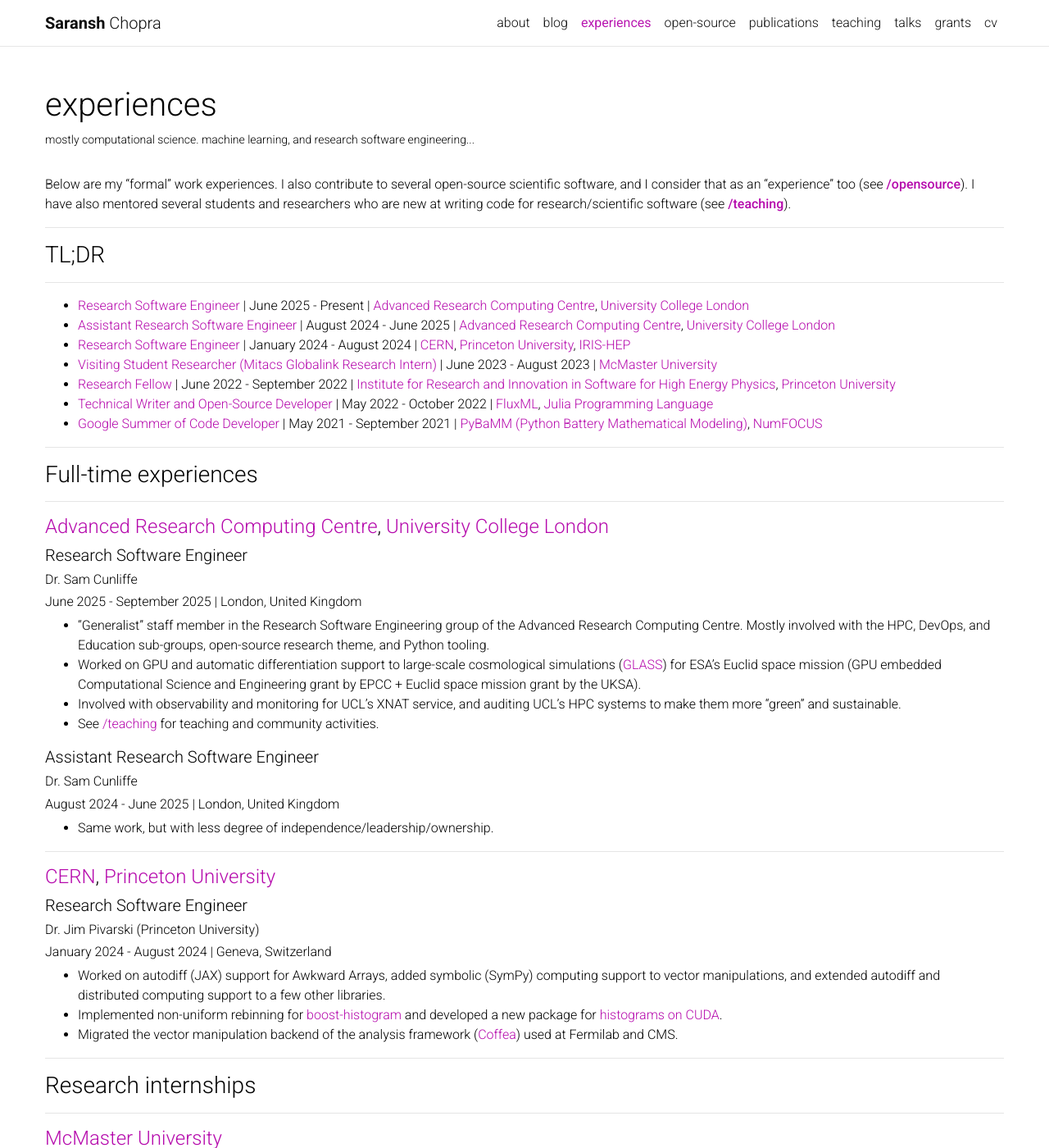
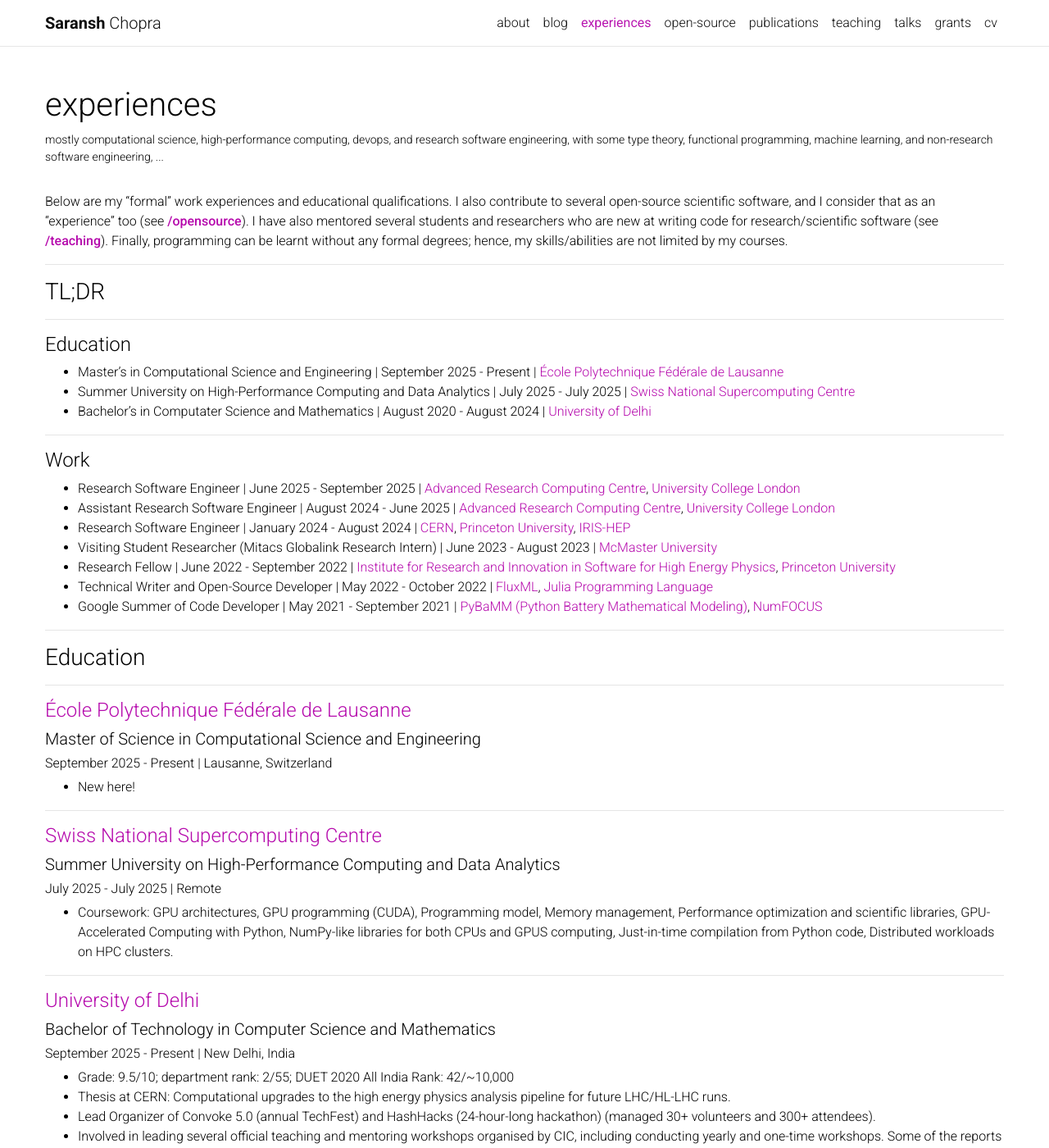
Before and after one commit to Saransh-cpp/Saransh-cpp.github.io, a Jekyll site: the page built from _pages/experiences.md, in a window 1280 px wide and 1400 px high. Shown: the whole window at 82% size. Built offline with Jekyll 4.4.1, drawn with Linux system fonts in a browser that asks for light colours; full-size pictures stand in for the smaller copies a plugin makes; comment, search, counter and statistics services are not loaded; a style sheet for code colours, icons or effects is not loaded; some of the changed text lies outside the part shown.

Commit message:
Friendship ended with UCL, EPFL is my new bestfriend

```diff
--- a/_data/repositories.yml
+++ b/_data/repositories.yml
@@ -15,6 +15,7 @@
   - UCL/rsd-engineeringcourse
   - UCL-ARC/rsd-summerschool
   - UCL-ARC/green-hpc-course
+  - UCL-ARC/python-tooling
   - osl-incubator/scicookie
   - pybamm-team/liionpack
   - pybamm-team/BattBot
@@ -22,9 +23,9 @@
 
 project_repos:
   - Saransh-cpp/polarising-content-on-indian-youtube-near-elections
-  - Saransh-cpp/OCRed
-  - Saransh-cpp/ChaoticEncryption.jl
-  - Saransh-cpp/releaseup
+  # - Saransh-cpp/OCRed
+  # - Saransh-cpp/ChaoticEncryption.jl
+  # - Saransh-cpp/releaseup
   - Saransh-cpp/rmstar
   - Saransh-cpp/MemeTastic
   - Saransh-cpp/PopItUp
--- a/_pages/experiences.md
+++ b/_pages/experiences.md
@@ -2,13 +2,13 @@
 layout: page
 title: experiences
 permalink: /experiences/
-description: mostly computational science. machine learning, and research software engineering...
+description: mostly computational science, high-performance computing, devops, and research software engineering, with some type theory, functional programming, machine learning, and non-research software engineering, ...
 nav: true
 nav_order: 2
 horizontal: false
 ---
 
-Below are my "formal" work experiences. I also contribute to several open-source scientific software, and I consider that as an "experience" too (see **[/opensource](/opensource)**). I have also mentored several students and researchers who are new at writing code for research/scientific software (see **[/teaching](/teaching)**).
+Below are my "formal" work experiences and educational qualifications. I also contribute to several open-source scientific software, and I consider that as an "experience" too (see **[/opensource](/opensource)**). I have also mentored several students and researchers who are new at writing code for research/scientific software (see **[/teaching](/teaching)**). Finally, programming can be learnt without any formal degrees; hence, my skills/abilities are not limited by my courses.
 
 ---
 
@@ -16,13 +16,54 @@
 
 ---
 
-- [Research Software Engineer](https://profiles.ucl.ac.uk/99635-saransh-chopra) \| June 2025 - Present \| [Advanced Research Computing Centre](https://www.ucl.ac.uk/advanced-research-computing){:target="_blank"}, [University College London](https://www.ucl.ac.uk){:target="_blank"}
-- [Assistant Research Software Engineer](https://profiles.ucl.ac.uk/99635-saransh-chopra) \| August 2024 - June 2025 \| [Advanced Research Computing Centre](https://www.ucl.ac.uk/advanced-research-computing){:target="_blank"}, [University College London](https://www.ucl.ac.uk){:target="_blank"}
-- [Research Software Engineer](https://iris-hep.org/about/team) \| January 2024 - August 2024 \| [CERN](https://home.cern){:target="_blank"}, [Princeton University](https://www.princeton.edu){:target="_blank"}, [IRIS-HEP](https://researchcomputing.princeton.edu/research/iris-hep-software-institute){:target="_blank"}
-- [Visiting Student Researcher (Mitacs Globalink Research Intern)](https://www.mitacs.ca/en/programs/globalink/globalink-research-internship){:target="_blank"} \| June 2023 - August 2023 \| [McMaster University](https://www.mcmaster.ca){:target="_blank"}
-- [Research Fellow](https://iris-hep.org/fellows/Saransh-cpp.html){:target="_blank"} \| June 2022 - September 2022 \| [Institute for Research and Innovation in Software for High Energy Physics](https://researchcomputing.princeton.edu/research/iris-hep-software-institute){:target="_blank"}, [Princeton University](https://www.princeton.edu){:target="_blank"}
-- [Technical Writer and Open-Source Developer](https://julialang.org/jsoc/){:target="_blank"} \| May 2022 - October 2022 \| [FluxML](https://fluxml.ai){:target="_blank"}, [Julia Programming Language](https://julialang.org){:target="_blank"}
-- [Google Summer of Code Developer](https://summerofcode.withgoogle.com){:target="_blank"} \| May 2021 - September 2021 \| [PyBaMM (Python Battery Mathematical Modeling)](https://pybamm.org){:target="_blank"}, [NumFOCUS](https://numfocus.org){:target="_blank"}
+#### Education
+
+- Master's in Computational Science and Engineering \| September 2025 - Present \| [École Polytechnique Fédérale de Lausanne](https://www.epfl.ch/en/){:target="_blank"}
+- Summer University on High-Performance Computing and Data Analytics \| July 2025 - July 2025 \| [Swiss National Supercomputing Centre](https://www.cscs.ch){:target="_blank"}
+- Bachelor's in Computater Science and Mathematics \| August 2020 - August 2024 \| [University of Delhi](https://www.du.ac.in){:target="_blank"}
+
+---
+
+#### Work
+
+- Research Software Engineer \| June 2025 - September 2025 \| [Advanced Research Computing Centre](https://www.ucl.ac.uk/advanced-research-computing){:target="_blank"}, [University College London](https://www.ucl.ac.uk){:target="_blank"}
+- Assistant Research Software Engineer \| August 2024 - June 2025 \| [Advanced Research Computing Centre](https://www.ucl.ac.uk/advanced-research-computing){:target="_blank"}, [University College London](https://www.ucl.ac.uk){:target="_blank"}
+- Research Software Engineer \| January 2024 - August 2024 \| [CERN](https://home.cern){:target="_blank"}, [Princeton University](https://www.princeton.edu){:target="_blank"}, [IRIS-HEP](https://researchcomputing.princeton.edu/research/iris-hep-software-institute){:target="_blank"}
+- Visiting Student Researcher (Mitacs Globalink Research Intern) \| June 2023 - August 2023 \| [McMaster University](https://www.mcmaster.ca){:target="_blank"}
+- Research Fellow \| June 2022 - September 2022 \| [Institute for Research and Innovation in Software for High Energy Physics](https://researchcomputing.princeton.edu/research/iris-hep-software-institute){:target="_blank"}, [Princeton University](https://www.princeton.edu){:target="_blank"}
+- Technical Writer and Open-Source Developer \| May 2022 - October 2022 \| [FluxML](https://fluxml.ai){:target="_blank"}, [Julia Programming Language](https://julialang.org){:target="_blank"}
+- Google Summer of Code Developer \| May 2021 - September 2021 \| [PyBaMM (Python Battery Mathematical Modeling)](https://pybamm.org){:target="_blank"}, [NumFOCUS](https://numfocus.org){:target="_blank"}
+
+---
+
+### Education
+
+---
+
+#### [École Polytechnique Fédérale de Lausanne](https://www.epfl.ch/en/){:target="_blank"}
+##### Master of Science in Computational Science and Engineering
+###### September 2025 - Present | Lausanne, Switzerland
+
+- New here!
+
+---
+
+#### [Swiss National Supercomputing Centre](https://www.cscs.ch){:target="_blank"}
+##### Summer University on High-Performance Computing and Data Analytics
+###### July 2025 - July 2025 | Remote
+
+- Coursework: GPU architectures, GPU programming (CUDA), Programming model, Memory management, Performance optimization and scientific libraries, GPU-Accelerated Computing with Python, NumPy-like libraries for both CPUs and GPUS computing, Just-in-time compilation from Python code, Distributed workloads on HPC clusters.
+
+---
+
+#### [University of Delhi](https://www.du.ac.in){:target="_blank"}
+##### Bachelor of Technology in Computer Science and Mathematics
+###### September 2025 - Present | New Delhi, India
+
+- Grade: 9.5/10; department rank: 2/55; DUET 2020 All India Rank: 42/~10,000
+- Thesis at CERN: Computational upgrades to the high energy physics analysis pipeline for future LHC/HL-LHC runs.
+- Lead Organizer of Convoke 5.0 (annual TechFest) and HashHacks (24-hour-long hackathon) (managed 30+ volunteers and 300+ attendees).
+- Involved in leading several official teaching and mentoring workshops organised by CIC, including conducting yearly and one-time workshops. Some of the reports for these workshops are available on CIC’s website and some of them were lost with time.
 
 ---
 
```
Also changed, not shown: other parts of _pages/experiences.md (+0 -44 lines), _news/announcement_45.md (+1 -1 lines), _news/announcement_46.md (+1 -1 lines), _pages/about.md (+9 -5 lines), _pages/talks.md (+2 -2 lines).
